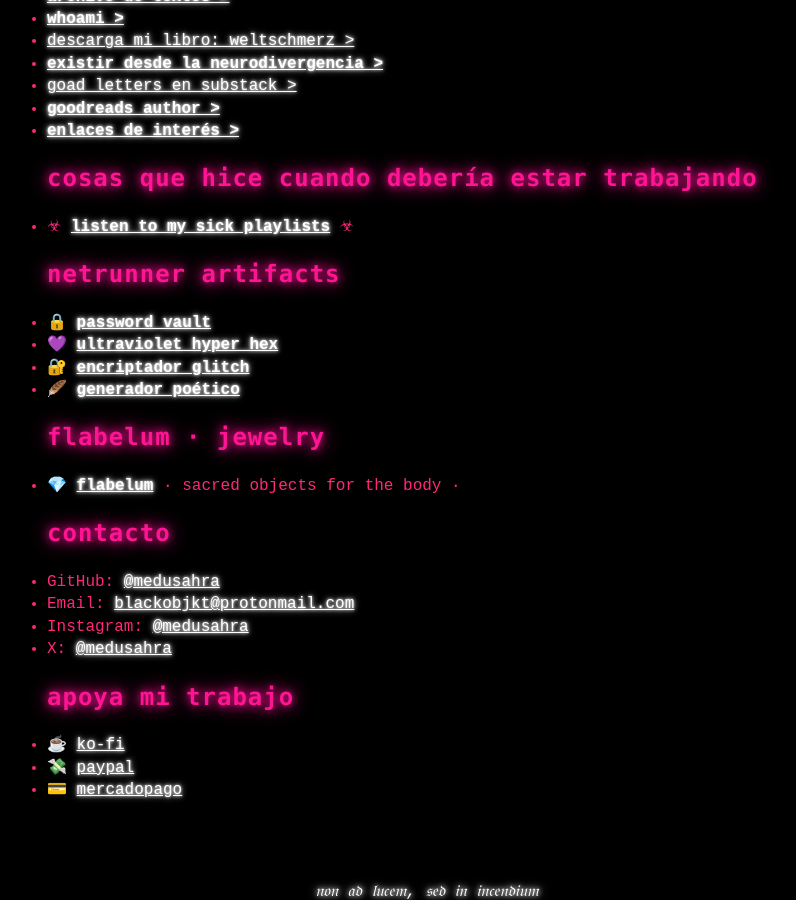
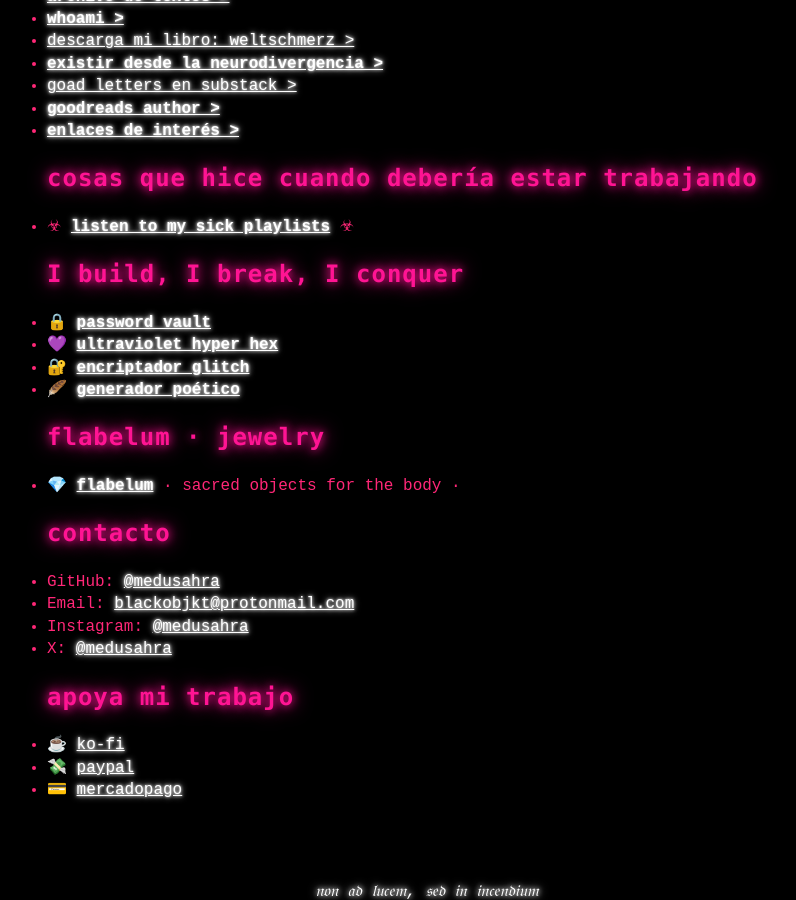
Before and after one commit to medusahra/medusahra.github.io, a Jekyll site: the page built from index.md, in a window 1280 px wide and 900 px high, scrolled down 905 px. Shown: the whole window, without its empty margins (213-1009 px from the left). Built offline with Jekyll 4.4.1, drawn with Linux system fonts in a browser that asks for light colours.

Commit message:
Update index.md

```diff
--- a/index.md
+++ b/index.md
@@ -38,7 +38,7 @@ Escribo filosofía, ensayo, crítica cultural y poemas quasi-ensayísticos vagam
 - **[enlaces de interés >](/enlaces.html)**
 ## cosas que hice cuando debería estar trabajando
 - ☣ **<a href="https://open.spotify.com/user/oer0flire345iy1g4vaifowzc/playlists" target="_blank">listen to my sick playlists</a>** ☣
-## netrunner artifacts
+## I build, I break, I conquer
 - 🔒 **[password vault](/2025/11/23/password-vault.html)**
 - 💜 **[ultraviolet hyper hex](/2025/11/21/ultraviolet.html)**
 - 🔐 **[encriptador glitch](/2025/11/21/encriptador-glitch.html)**
```
